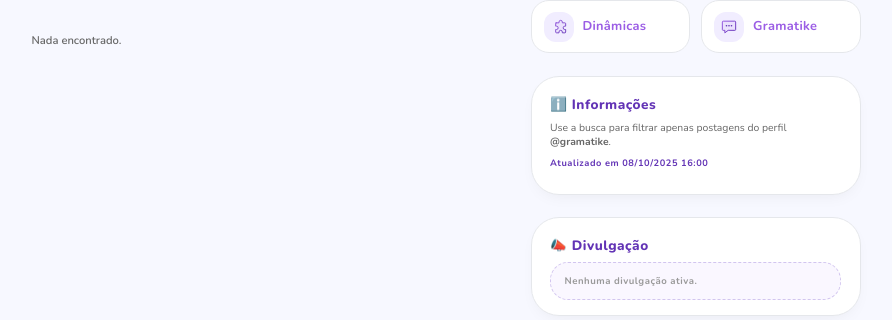
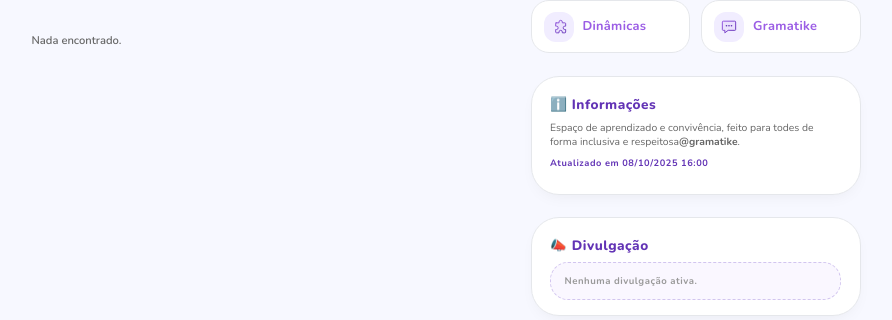
Before and after one commit to alexmattinelli/gramatike, a Flask app: page /educacao in a window 1280 px wide. Shown: the part 291-611 px from the top of the page, without its empty margins (381-1273 px from the left). Run offline with Flask 3, Linux system fonts and the light colour scheme; data that the repository does not hold is empty; some libraries are stand-ins or nearby versions; some web fonts are replaced.

Commit message:
Update gramatike_edu.html

```diff
--- a/gramatike_app/templates/gramatike_edu.html
+++ b/gramatike_app/templates/gramatike_edu.html
@@ -142,7 +142,7 @@
         </div>
         <div class="side-card">
           <h3>ℹ️ Informações</h3>
-          <p>Use a busca para filtrar apenas postagens do perfil <strong>@gramatike</strong>.</p>
+          <p>Espaço de aprendizado e convivência, feito para todes de forma inclusiva e respeitosa<strong>@gramatike</strong>.</p>
           <p style="font-size:.58rem; font-weight:700; letter-spacing:.55px; color:#6233B5;">Atualizado em {{ generated_at.strftime('%d/%m/%Y %H:%M') if generated_at else '' }}</p>
           <!-- novidades removidas do card de Informações -->
         </div>
```
